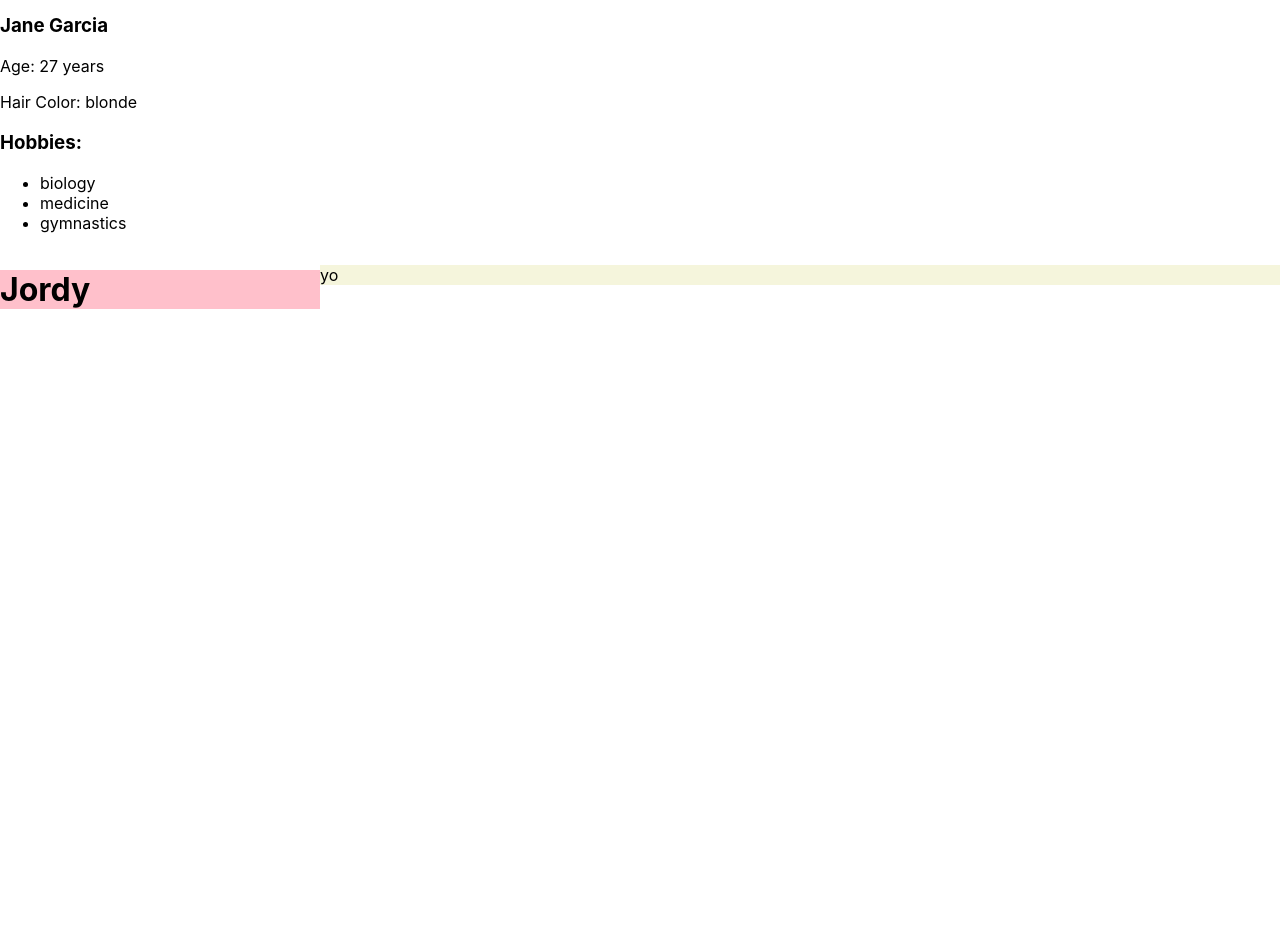
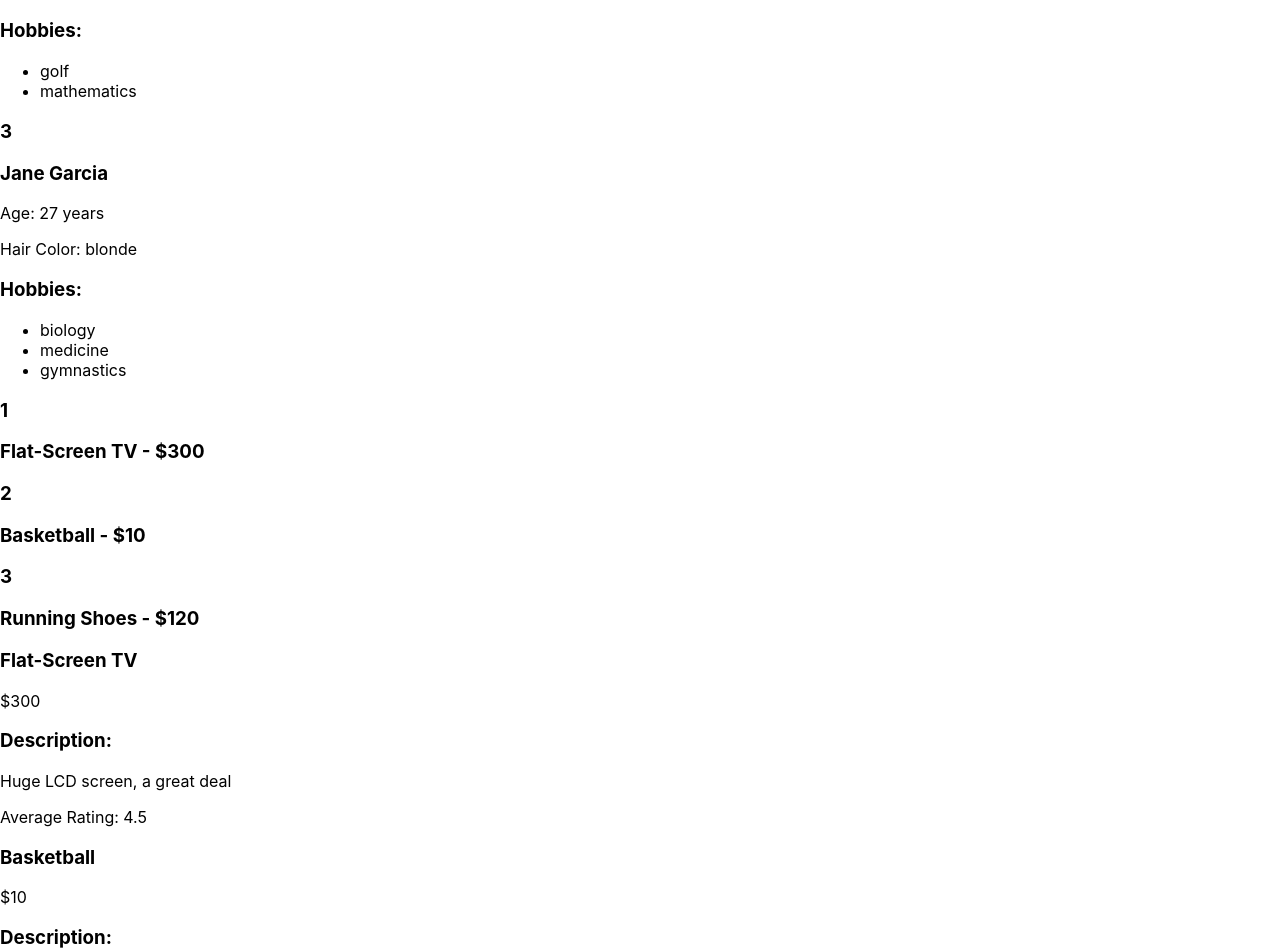
Before and after one commit to jeongahyi/react_design_pattern, a React (Create React App) app: page / in a window 1280 px wide. Shown: the part 566-1516 px from the top of the page. Before the commit the page ends 897 px from the top, so only its background shows below. Built offline with nearby package versions, Linux system fonts and the light colour scheme.

Commit message:
Create reusable modal

```diff
--- a/src/App.js
+++ b/src/App.js
@@ -2,6 +2,10 @@ import { SplitScreen } from './components/SplitScreen';
 import { RegularList } from './components/RegularList';
 import { PersonListItem } from './components/PersonListItem';
 import { DetailPersonListItem } from './components/DetailPersonListItem';
+import { DetailProductListItem } from './components/DetailProductListItem';
+import { ProductListItem } from './components/ProductListItem';
+import { NumberedList } from './components/NumberedList';
+import { Modal } from './components/Modal';
 
 // lists and list items
 const customers = [{
@@ -49,16 +53,30 @@ const RightHandComponent = ({ message }) => {
 function App() {
   return (
     <>
+      {/* 3. modal + style */}
+      <Modal>
+        <DetailProductListItem product={products[0]} />
+      </Modal>
       {/* 2. Lists and list items */}
       <RegularList
         items={customers}
         resourceName="person"
         itemComponent={PersonListItem}
       />
-      <RegularList
+      <NumberedList
         items={customers}
         resourceName="person"
         itemComponent={DetailPersonListItem}
+      />
+      <NumberedList
+        items={products}
+        resourceName="product"
+        itemComponent={ProductListItem}
+      />
+      <RegularList
+        items={products}
+        resourceName="product"
+        itemComponent={DetailProductListItem}
       />
       {/* 1. use children */}
       <SplitScreen leftWeight={1} rightWeight={3}
--- a/src/components/DetailProductListItem.js
+++ b/src/components/DetailProductListItem.js
@@ -0,0 +1,13 @@
+export const DetailProductListItem = ({ product }) => {
+  const { name, price, description, rating } = product;
+
+  return (
+    <>
+      <h3>{name}</h3>
+      <p>{price}</p>
+      <h3>Description:</h3>
+      <p>{description}</p>
+      <p>Average Rating: {rating}</p>
+    </>
+  )
+}
--- /dev/null
+++ b/src/components/Modal.js
@@ -0,0 +1,38 @@
+import { useState } from 'react';
+import styled from 'styled-components';
+
+const ModalBackground = styled.div`
+  position: fixed;
+  z-index: 1;
+  left: 0;
+  top: 0;
+  width: 100%;
+  height: 100%;
+  overflow: auto;
+  background-color: gray;
+`;
+
+const ModalBody = styled.div`
+  background-color: white;
+  margin: 10% auto;
+  padding: 20px;
+  width: 50%;
+`;
+
+export const Modal = ({ children }) => {
+  const [shouldShow, setShouldShow] = useState(false);
+
+  return (
+    <>
+    <button onClick={() => setShouldShow(true)}>Show Modal</button>
+    {shouldShow && (
+      <ModalBackground onClick={() => setShouldShow(false)}>
+        <ModalBody onClick={e => e.stopPropagation()}>
+          <button onClick={() => setShouldShow(false)}>Hide Modal</button>
+          {children}
+        </ModalBody>
+      </ModalBackground>
+    )}
+    </>
+  )
+}
--- /dev/null
+++ b/src/components/NumberedList.js
@@ -0,0 +1,19 @@
+export const NumberedList = ({
+  items,
+  resourceName,
+  itemComponent: ItemComponent,
+}) => {
+console.log(resourceName);
+console.info(ItemComponent);
+return (
+  <>
+    {/* ...{ [resourceName]: item } -> person={item} */}
+    {items.map((item, i) => (
+      <>
+      <h3>{i + 1}</h3>
+      <ItemComponent key={i} {...{ [resourceName]: item }} />
+      </>
+    ))}
+  </>
+)
+}
--- a/src/components/ProductListItem.js
+++ b/src/components/ProductListItem.js
@@ -0,0 +1,7 @@
+export const ProductListItem = ({ product }) => {
+  const { name, price } = product;
+
+  return (
+    <h3>{name} - {price}</h3>
+  )
+}
```
